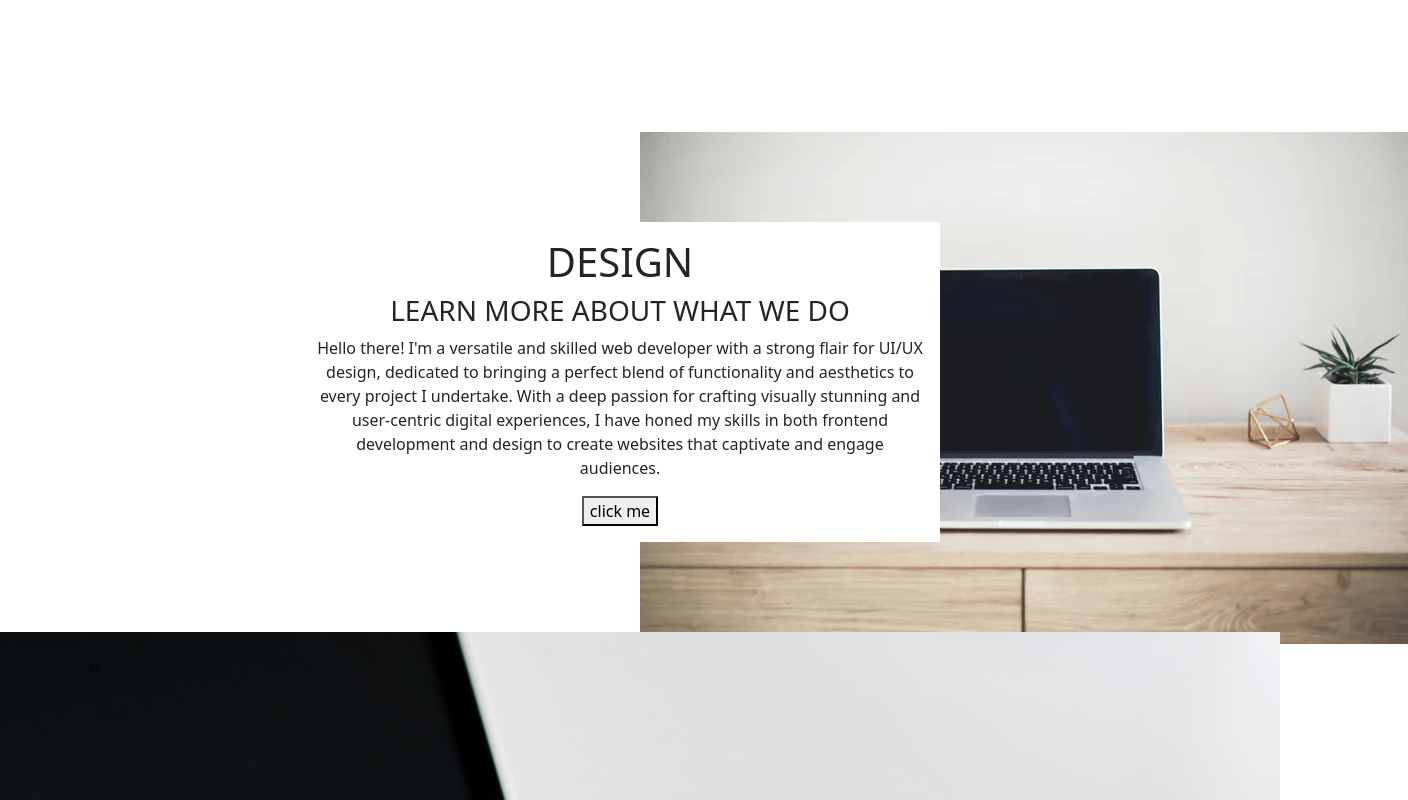
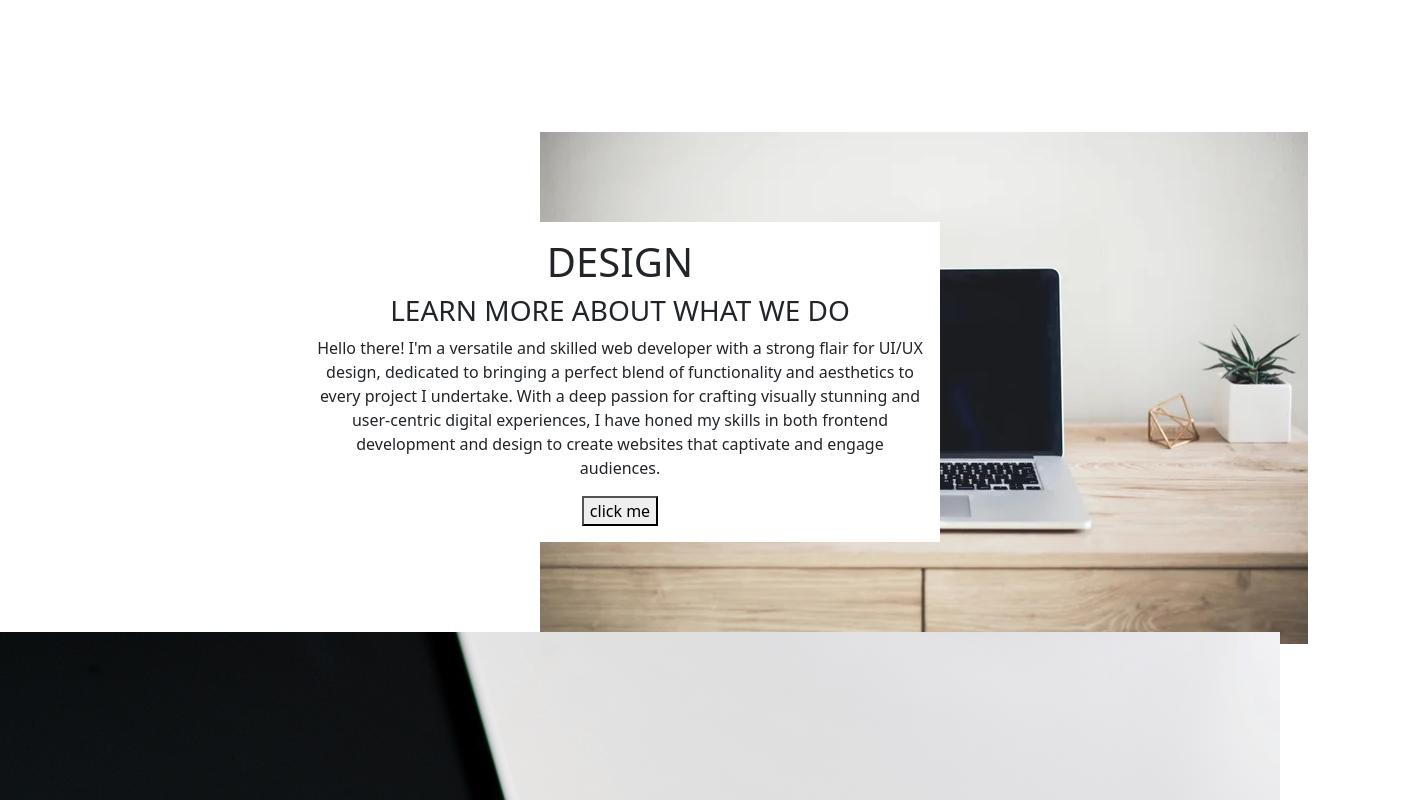
Before and after one commit to Aliinoccent/Portfolio-with-react, a React (Create React App) app: page / in a window 1280 px wide. Shown: the part 980-1780 px from the top of the page, 1408 px wide, since content can reach past the window. Built offline with nearby package versions, Linux system fonts and the light colour scheme.

Commit message:
set more animation

```diff
--- a/src/component/home/section3/section3.js
+++ b/src/component/home/section3/section3.js
@@ -12,7 +12,7 @@ const boxright=useRef(null)
     < div style={{display:'flex',justifyContent:'space-around',alignItems:'center' }}>
     <Gsap props={{ Sopacity:0,Sx:-100, ex:300,index:2 }} box={boxleft} />
     <Section3Left  boxref={boxleft }  />
-    <Gsap props={{ Sopacity:0,Sx:1000,ex:0,index:1}} box={boxright} />
+    <Gsap props={{ Sopacity:0,Sx:1000,ex:-100,index:1}} box={boxright} />
     <Section3Right boxref={boxright}/>
     </div>
     )
```
